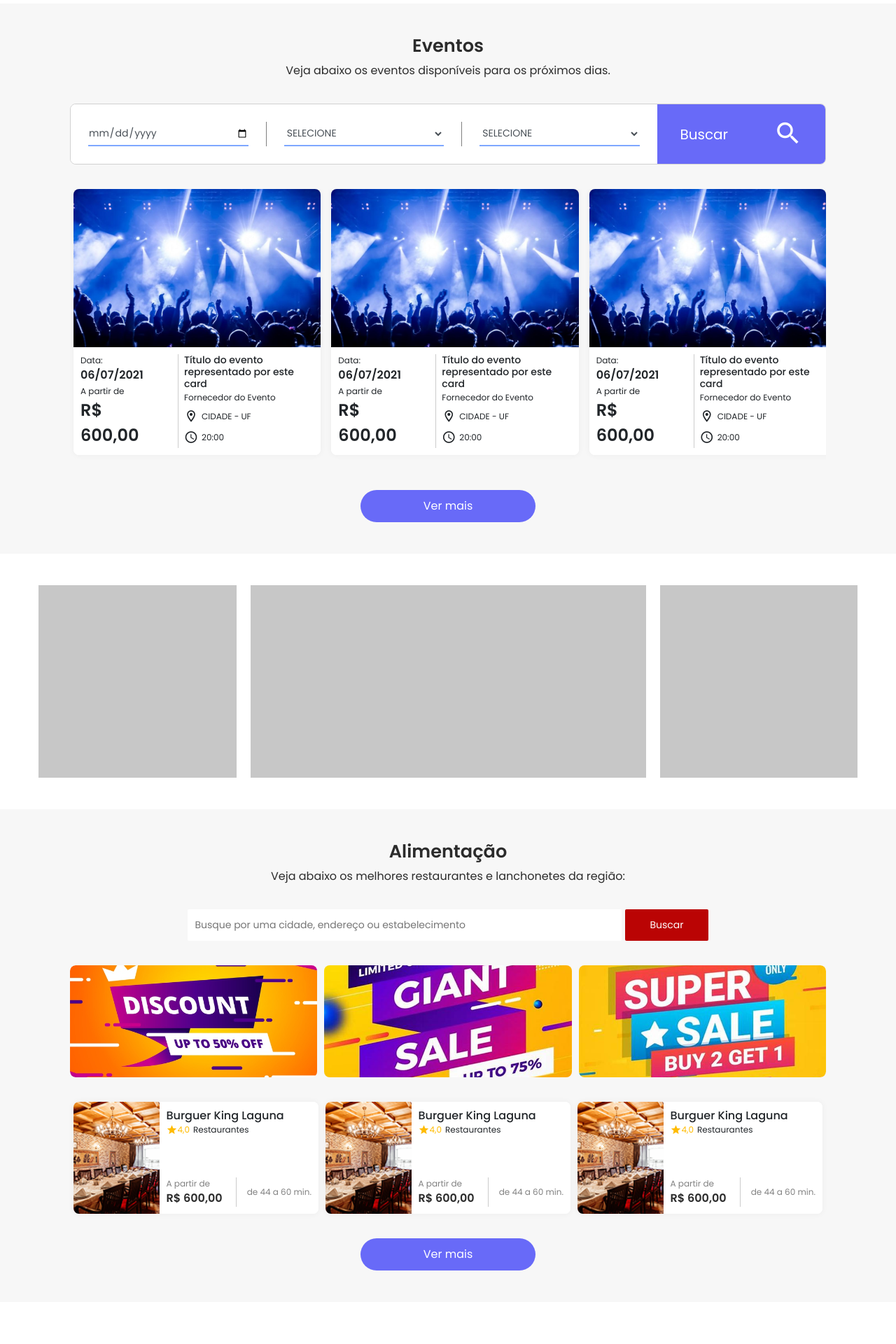
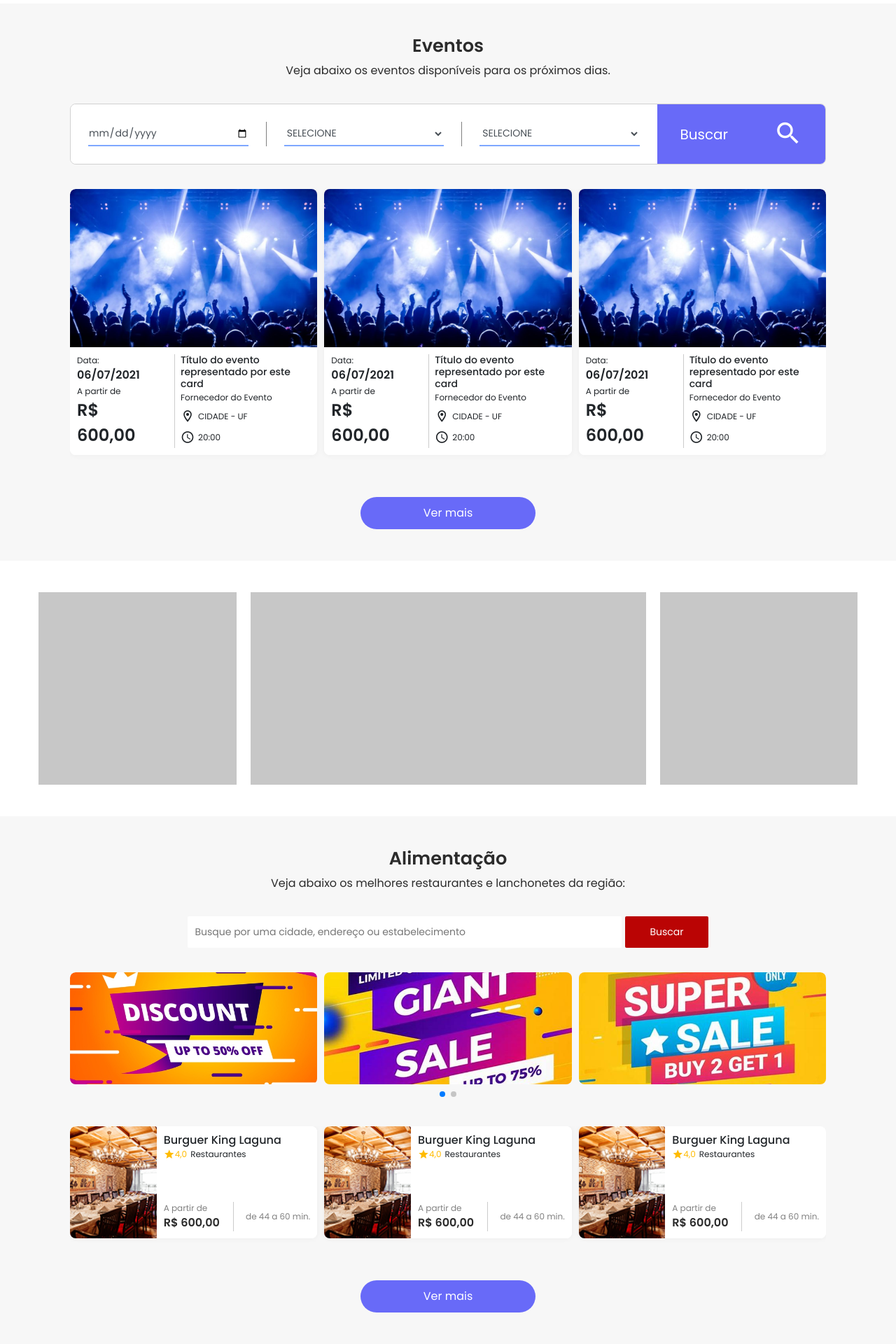
Before and after one commit to ThiagoPffer/portal-nucleo, a PHP site: page / in a window 1280 px wide. Shown: the part 2440-4360 px from the top of the page at 70% size. Before the commit the page ends 4255 px from the top, so only its background shows below. Run offline with PHP 8.4, Linux system fonts and the light colour scheme; some libraries are stand-ins or nearby versions.

Commit message:
Reforma em alguns carrosséis.

```diff
--- a/css/responsive.css
+++ b/css/responsive.css
@@ -35,22 +35,12 @@
     .food-search-container .form-group {
         width: 100%;
     }
-    .food-section .food-cards {
-        flex-direction: column;
-    }
     .food-card .card-img-top {
         max-width: 160px;
         width: 35%;
     }
 }
 
-
-/* @media (min-width: 769px) {
-    .food-section .food-cards {
-        flex-direction: row;
-        flex-wrap: wrap;
-    }
-} */
 
 @media (max-width: 992px) {
     /* ================::Header::================ */
@@ -88,10 +78,6 @@
     .half-carousel .half-carousel-cards {
         height: auto;
     }
-    /* ================::Food Section::================ */
-    .food-section .food-cards .food-card {
-        width: 100%;
-    }
     /* ================::Suppliers Page::================ */
     .suppliersPage-body {
         padding: 30px 15px 0;
@@ -124,13 +110,6 @@
     .food-section {
         padding: 45px 25px;
     }
-    .food-section .food-cards {
-        flex-direction: row;
-        flex-wrap: wrap;
-    }
-    .food-section .food-cards .food-card {
-        margin: 0 5px 10px
-    }
 }
 
 @media (max-width: 1200px) {
--- a/css/style.css
+++ b/css/style.css
@@ -177,6 +177,24 @@ a.btn-info:hover {
     }
 }
 
+.food-section .swiper-container,
+.events-section .swiper-container{
+    position: relative !important;
+    padding-bottom: 25px;
+}
+
+.filterCards-container .swiper-container{
+    position: relative !important;
+    padding-bottom: 25px !important;
+}
+
+.food-section .swiper-pagination,
+.events-section .swiper-pagination,
+.filterCards-container .swiper-pagination{
+    position: absolute !important;
+    bottom: 0 !important;
+}
+
 
 /* ================General::Utilities::================ */
 
@@ -1376,7 +1394,7 @@ body .btn-primary:hover {
     flex-direction: row;
     align-items: flex-start;
     width: 395px;
-    height: 160px;
+    height: 160px !important;
     background-color: white;
     border-radius: var(--medium-b-radius);
     box-shadow: rgba(0, 0, 0, 0.05) 0 0 10px;
@@ -1876,10 +1894,6 @@ body .btn-primary:hover {
     position: relative;
 }
 
-.events-section .event-cards .event-card {
-    margin: 0 5px 15px;
-}
-
 @media (max-width: 576px) {
     .events-section .mainFilter-box .mainFilter-search-btn {
         font-size: 1rem;
@@ -2009,9 +2023,7 @@ body .btn-primary:hover {
     justify-content: space-between;
 }
 
-.food-section .food-cards .food-card {
-    margin: 0 5px;
-}
+
 
 
 /* ================::Suppliers Page::================ */
--- a/index.php
+++ b/index.php
@@ -8,7 +8,7 @@
     <title>Home Page</title>
     <link rel="preconnect" href="https://fonts.gstatic.com">
     <link href="https://fonts.googleapis.com/css2?family=Poppins:wght@200;300;400;500;600&display=swap" rel="stylesheet">
-    <link rel="stylesheet" href="css/style.css">
+    <link rel="stylesheet" href="css/style.css?v=<?php echo time(); ?>">
     <link rel="stylesheet" href="css/responsive.css">
     <link rel="stylesheet" href="https://cdn.jsdelivr.net/npm/bootstrap@4.5.3/dist/css/bootstrap.min.css" integrity="sha384-TX8t27EcRE3e/ihU7zmQxVncDAy5uIKz4rEkgIXeMed4M0jlfIDPvg6uqKI2xXr2" crossorigin="anonymous">
     <link rel="stylesheet" href="https://cdn.materialdesignicons.com/5.4.55/css/materialdesignicons.min.css">
@@ -17,6 +17,20 @@
 </head>
 
 <body>
+
+    <!-- Funcionalidades que faltam: -->
+    <!-- :: (Suppliers Page) .active nos cards pequenos que forem selecionados -->
+    <!-- :: (Suppliers Page) abrir "modal" com os filtros ao pressionar os botões abaixo dos cards (ordenação, etc) -->
+    <!-- :: (Suppliers Page) compactar o card quando exibido responsivamente e criar um botão que o expande -->
+    <!-- :: (Geral) transformar abas do filtro responsivo em um select-->
+    <!-- :: (Geral) colocar setas nos carrosséis e scrolls que não tiverem (todos) -->
+    <!-- :: (Geral) criar nova header -->
+    <!-- :: (Supplier Products) criar página interna dos produtos -->
+
+
+    <!-- Não consigo: -->
+    <!-- :: (Geral) mudar caixa de filtro principal quando selecionar um tipo diferente de busca (Hospedagem, gastronomia, eventos, etc) -->
+
     <?php
         include ('public/header.html');
         include ('public/banner.html');
@@ -86,6 +100,9 @@
             spaceBetween: 10,
             centeredSlides: false,
             grabCursor: true,
+            pagination: {
+                el: '.swiper-pagination',
+            },
             breakpoints: {
                 // when window width is >= 0px
                 0: {
@@ -101,11 +118,39 @@
             }
         });
 
+        // food-cards:
+        var swiper = new Swiper('.food-cards', {
+            slidesPerView: 3,
+            spaceBetween: 10,
+            centeredSlides: false,
+            grabCursor: true,
+            pagination: {
+                el: '.swiper-pagination',
+            },
+            breakpoints: {
+                // when window width is >= 0px
+                0: {
+                    slidesPerView: 1
+                },
+                // when window width is >= 520px
+                520: {
+                    slidesPerView: 2
+                },
+                1024: {
+                    slidesPerView: 3
+                }
+            }
+        });
+
+
         // event-cards:
         var swiper = new Swiper('.event-cards', {
             slidesPerView: 3,
             spaceBetween: 10,
             centeredSlides: false,
+            pagination: {
+                el: '.swiper-pagination',
+            },
             breakpoints: {
                 // when window width is >= 0px
                 0: {
--- a/public/events-home.php
+++ b/public/events-home.php
@@ -40,6 +40,7 @@
                     }
                 ?>
             </div>
+            <div class="swiper-pagination"></div>
         </div>
 
         <?php
--- a/public/filter-cards.php
+++ b/public/filter-cards.php
@@ -15,6 +15,7 @@
                 }
             ?>
         </div>
+        <div class="swiper-pagination"></div>
     </div>
 
     <div class="filterCards-btns">
--- a/public/food-card.php
+++ b/public/food-card.php
@@ -1,4 +1,4 @@
-<div class="food-card" data-location="http://google.com">
+<div class="swiper-slide food-card" data-location="http://google.com">
     <img class="card-img-top" src="images/g-card-img.png" alt="Card image cap">
     <div class="card-body">
         <div class="card-title">
--- a/public/food-home.php
+++ b/public/food-home.php
@@ -23,12 +23,15 @@
             <div class="swiper-pagination"></div>
         </div>
 
-        <div class="food-cards">
-            <?php
-                for($i = 0; $i < 3; $i++){
-                    include 'food-card.php';
-                }
-            ?>
+        <div class="swiper-container food-cards">
+            <div class="swiper-wrapper">
+                <?php
+                    for($i = 0; $i < 3; $i++){
+                        include 'food-card.php';
+                    }
+                ?>
+            </div>
+            <div class="swiper-pagination"></div>
         </div>
 
         <?php
--- a/suppliers-page.php
+++ b/suppliers-page.php
@@ -8,7 +8,7 @@
     <title>Suppliers</title>
     <link rel="preconnect" href="https://fonts.gstatic.com">
     <link href="https://fonts.googleapis.com/css2?family=Poppins:wght@200;300;400;500;600&display=swap" rel="stylesheet">
-    <link rel="stylesheet" href="css/style.css">
+    <link rel="stylesheet" href="css/style.css?v=<?php echo time(); ?>">
     <link rel="stylesheet" href="css/responsive.css">
     <link rel="stylesheet" href="https://cdn.jsdelivr.net/npm/bootstrap@4.5.3/dist/css/bootstrap.min.css" integrity="sha384-TX8t27EcRE3e/ihU7zmQxVncDAy5uIKz4rEkgIXeMed4M0jlfIDPvg6uqKI2xXr2" crossorigin="anonymous">
     <link rel="stylesheet" href="https://cdn.materialdesignicons.com/5.4.55/css/materialdesignicons.min.css">
@@ -65,6 +65,9 @@
             spaceBetween: 10,
             centeredSlides: false,
             grabCursor: true,
+            pagination: {
+                el: '.swiper-pagination',
+            },
             breakpoints: {
                 0: {
                     slidesPerView: 2
```
